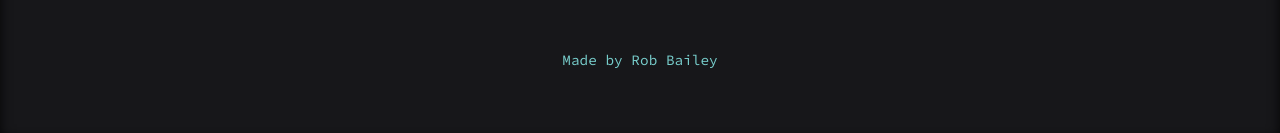
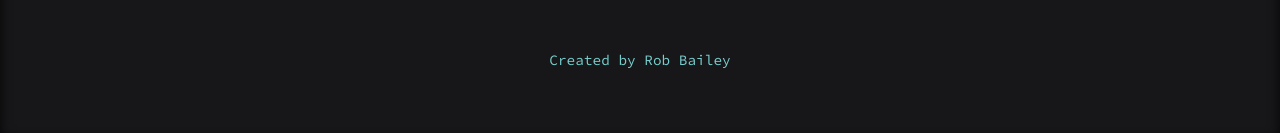
Before and after one commit to robbailey3/website-next, a Next.js app: page / in a window 1280 px wide. Shown: the part 1942-2075 px from the top of the page. Built offline with nearby package versions, Linux system fonts and the light colour scheme.

Commit message:
build: updating tests and fixing e2e

```diff
--- a/src/components/global/footer/footer.tsx
+++ b/src/components/global/footer/footer.tsx
@@ -73,7 +73,7 @@ const Footer = () => {
           </div>
         </div>
         <div className={styles.attribution} data-cy="footerAttribution">
-          <p className="monospace">Made by Rob Bailey</p>
+          <p className="monospace">Created by Rob Bailey</p>
         </div>
       </Container>
     </footer>
```
Also changed, not shown: 1 other file (tests, documents, lock files or other folders).
